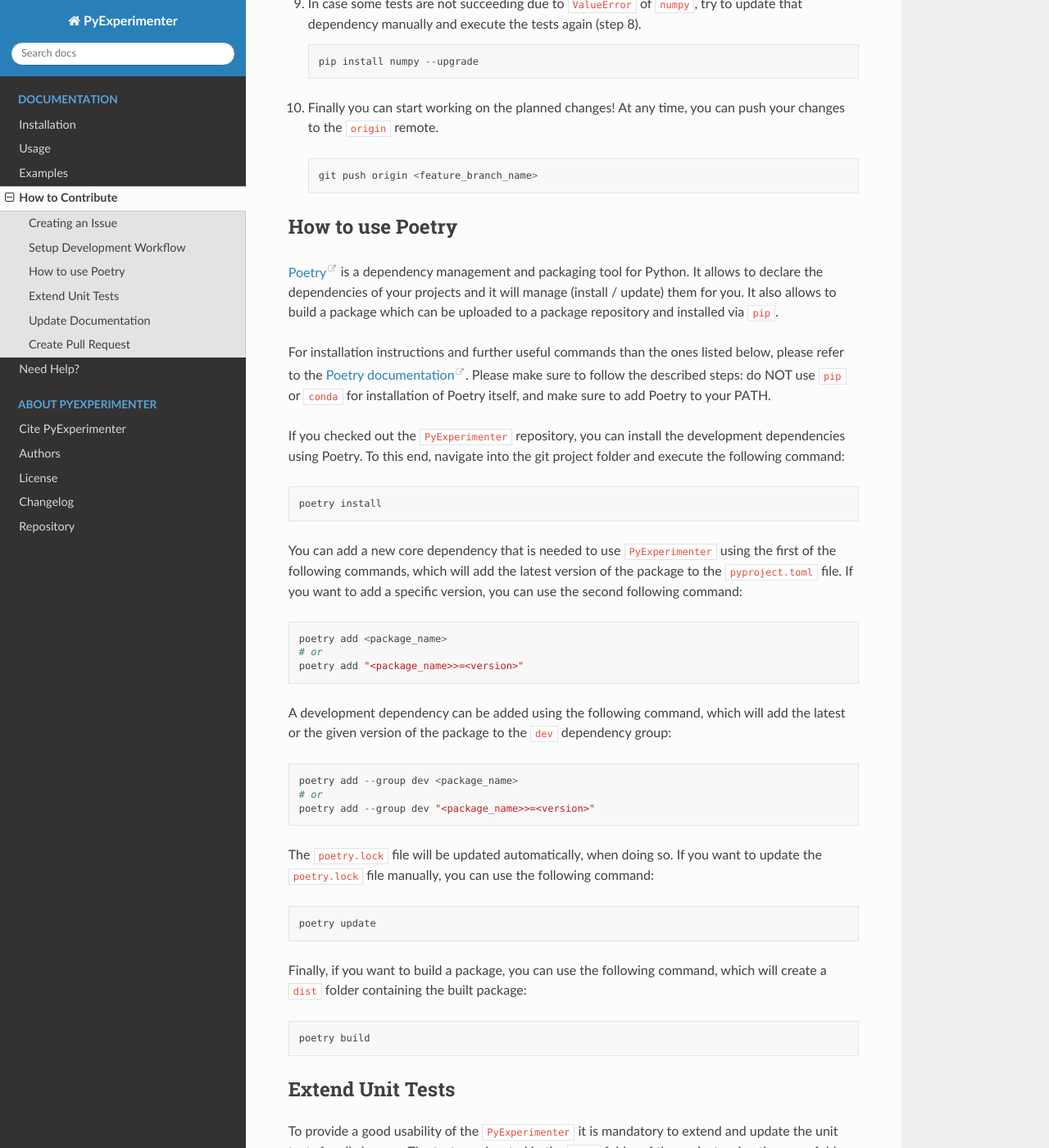
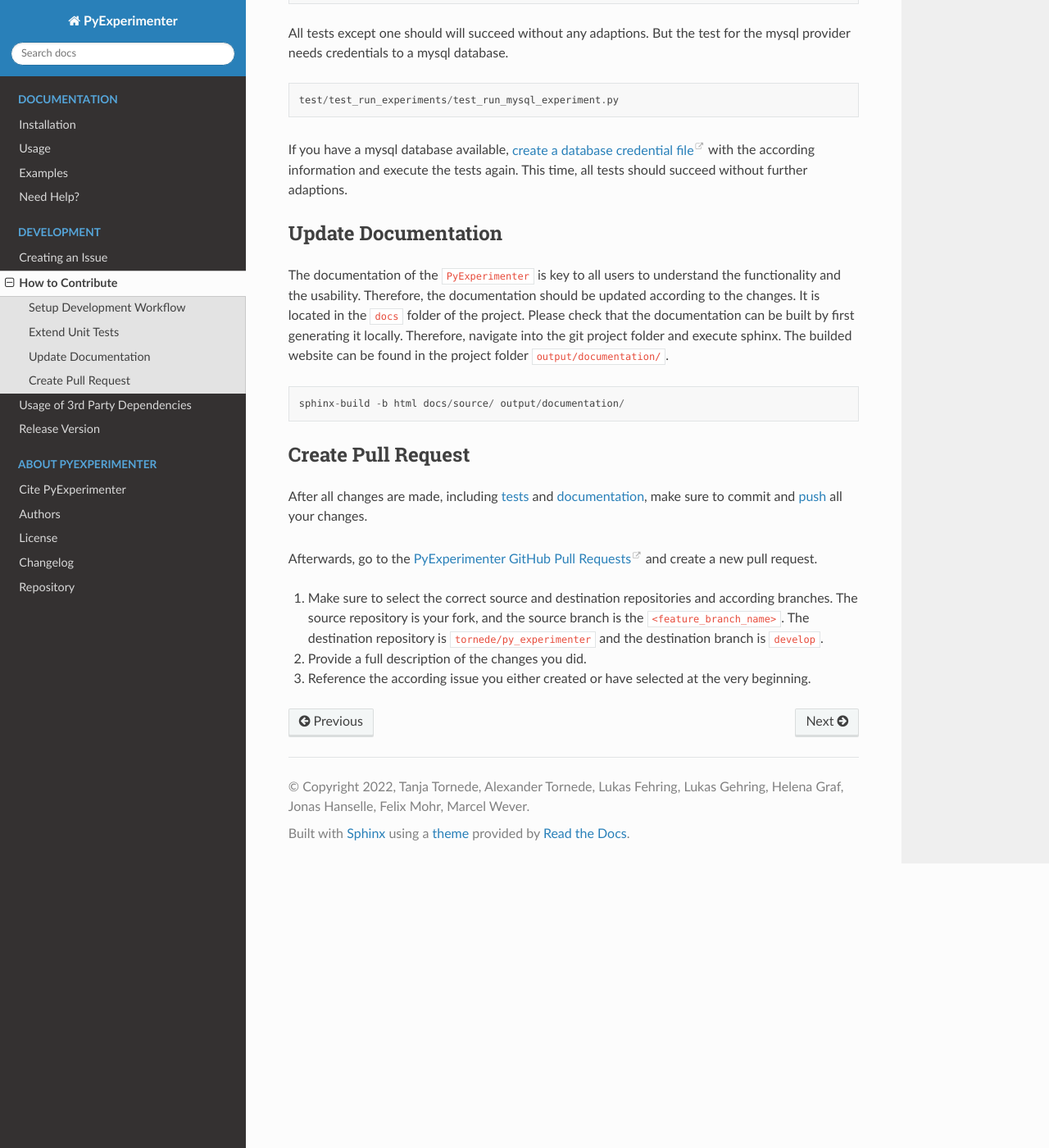
Before and after one commit to tornede/py_experimenter, a Sphinx documentation site: the page built from docs/source/how-to-contribute.rst, in a window 1280 px wide and 1400 px high, scrolled down 2132 px. Shown: the whole window at 82% size. Built offline with Sphinx 7.4.7 and the Read the Docs theme 2.0.0, drawn with Linux system fonts in a browser that asks for light colours; pages that are not in the unit, such as notebooks, are missing from menus; some of the changed text lies outside the part shown.

Commit message:
Update documentation referring to development and create/update issue/PR templates (#127)
---------

Co-authored-by: Lukas Fehring <lukas.ferhing@stud.uni-hannover.de>

```diff
--- a/docs/source/how-to-contribute.rst
+++ b/docs/source/how-to-contribute.rst
@@ -8,30 +8,6 @@
 We would appreciate seeing you contributing to ``PyExperimenter``. If you have any new idea or have found a bug, please first make sure to check the existing `GitHub Issues <github_py_experimenter_issues_>`_. In case someone else have had a similar idea or has found the same bug, you could give further feedback on how to improve. Otherwise, please :ref:`create an according issue <contribute_create_issue>`. You are planning to work on this issue yourself, or you have found another issue you would like to work on? Great! Directly create a comment stating what exactly you are planning to do and :ref:`setup the development workflow <contribute_fork_project>`.
 
 At the end, please make sure that you also :ref:`extended the unit tests <contribute_unit_tests>` and that all unit tests are working correctly. Additionally, please :ref:`update the documentation <contribute_update_documentation>` according to your changes. At the very end, :ref:`create a pull request <contribute_pull_request>` and mention the issue on which the changes are based, which contains important information for the review.
-
-
-
-
-.. _contribute_create_issue:
-
-Creating an Issue
-------------------
-
-A GitHub issue should contain any information that is needed that a third person understands the problem (in case of a bug) or the vision of a new feature. To create an issue:
-
-1. Go to the `GitHub Issues <github_py_experimenter_issues_>`_.
-2. Summarize the bug / vision as title of the issue.
-3. Give all neccessary information about the issue, depending on if it is a bug or an improvement.
-
-Bug Report
-        Give a step-by-step description of what you have done and where the bug occurs, so that it is reproducible. Please also provide the code that produced the bug. Additionally, give some assumption what you think the problem is. And add the ``bug`` label to your issue.
-
-Improvement
-        In detail describe the vision of the improvement, how it should be used and how it should work. Please also provide a code example of the usability of the new method / feature. And add the ``enhancement`` label to your issue.
-
-Help
-        Describe the problem you are facing and provice a code example (is suitable). And add the ``help wanted`` label to your issue.
-
 
 
 .. _contribute_fork_project:
@@ -89,61 +65,19 @@
 
         pytest
 
-9. In case some tests are not succeeding due to ``ValueError`` of ``numpy``, try to update that dependency manually and execute the tests again (step 8).
+   .. note::
+        In case some tests are not succeeding due to ``ValueError`` of ``numpy``, try to update that dependency manually and execute the tests again.
 
-   .. code-block::
+        .. code-block::
 
-        pip install numpy --upgrade
+                pip install numpy --upgrade
 
-10. Finally you can start working on the planned changes! At any time, you can push your changes to the ``origin`` remote.
+9.  Finally you can start working on the planned changes! At any time, you can push your changes to the ``origin`` remote.
 
    .. code-block::
 
         git push origin <feature_branch_name>
 
-
-.. _use_poetry:
-
-How to use Poetry
------------------
-
-`Poetry <poetry_>`_ is a dependency management and packaging tool for Python. It allows to declare the dependencies of your projects and it will manage (install / update) them for you. It also allows to build a package which can be uploaded to a package repository and installed via ``pip``.
-
-For installation instructions and further useful commands than the ones listed below, please refer to the `Poetry documentation <poetry_docs_>`_. Please make sure to follow the described steps: do NOT use ``pip`` or ``conda`` for installation of Poetry itself, and make sure to add Poetry to your PATH.
-
-If you checked out the ``PyExperimenter`` repository, you can install the development dependencies using Poetry. To this end, navigate into the git project folder and execute the following command:
-
-.. code-block::
-
-        poetry install
-
-You can add a new core dependency that is needed to use ``PyExperimenter`` using the first of the following commands, which will add the latest version of the package to the ``pyproject.toml`` file. If you want to add a specific version, you can use the second following command:
-
-.. code-block::
-
-        poetry add <package_name>
-        # or
-        poetry add "<package_name>>=<version>"
-
-A development dependency can be added using the following command, which will add the latest or the given version of the package to the ``dev`` dependency group:
-
-.. code-block::
-
-        poetry add --group dev <package_name>
-        # or
-        poetry add --group dev "<package_name>>=<version>"
-
-The ``poetry.lock`` file will be updated automatically, when doing so. If you want to update the ``poetry.lock`` file manually, you can use the following command:
-
-.. code-block::
-
-        poetry update
-
-Finally, if you want to build a package, you can use the following command, which will create a ``dist`` folder containing the built package:
-
-.. code-block::
-
-        poetry build
 
 .. _contribute_unit_tests:
 
@@ -170,7 +104,7 @@
 Update Documentation
 ---------------------
 
-The documentation of the ``PyExperimenter`` is key to all users to understand the functionality and the usability. Therefore, the documentation should be updated according to the changes. It is located in the ``docs`` folder of the project. Please check that the documentation can be built by first generating it locally. Therefore, navigate into the git project folder and execute shinx. The builded website can be found in the project folder ``output/documentation/``.
+The documentation of the ``PyExperimenter`` is key to all users to understand the functionality and the usability. Therefore, the documentation should be updated according to the changes. It is located in the ``docs`` folder of the project. Please check that the documentation can be built by first generating it locally. Therefore, navigate into the git project folder and execute sphinx. The builded website can be found in the project folder ``output/documentation/``.
 
 .. code-block::
 
@@ -200,5 +134,3 @@
 .. _github_py_experimenter_pulls: https://github.com/tornede/py_experimenter/pulls
 .. _create_database_credential_file: https://tornede.github.io/py_experimenter/usage.html#database-credential-file
 .. _pandoc_installation: https://stackoverflow.com/questions/62398231/building-docs-fails-due-to-missing-pandoc
-.. _poetry: https://python-poetry.org/
-.. _poetry_docs: https://python-poetry.org/docs/
```
Also changed, not shown: CHANGELOG.rst (+29 -0 lines), docs/source/3rd-party.rst (added, +62 -0 lines), docs/source/index.rst (+14 -4 lines), docs/source/issues.rst (added, +23 -0 lines), docs/source/release-version.rst (added, +95 -0 lines), .github/ISSUE_TEMPLATE/custom.md (deleted), .github/ISSUE_TEMPLATE/issue.md (added), .github/PULL_REQUEST_TEMPLATE/pull_request_template.md (added).
